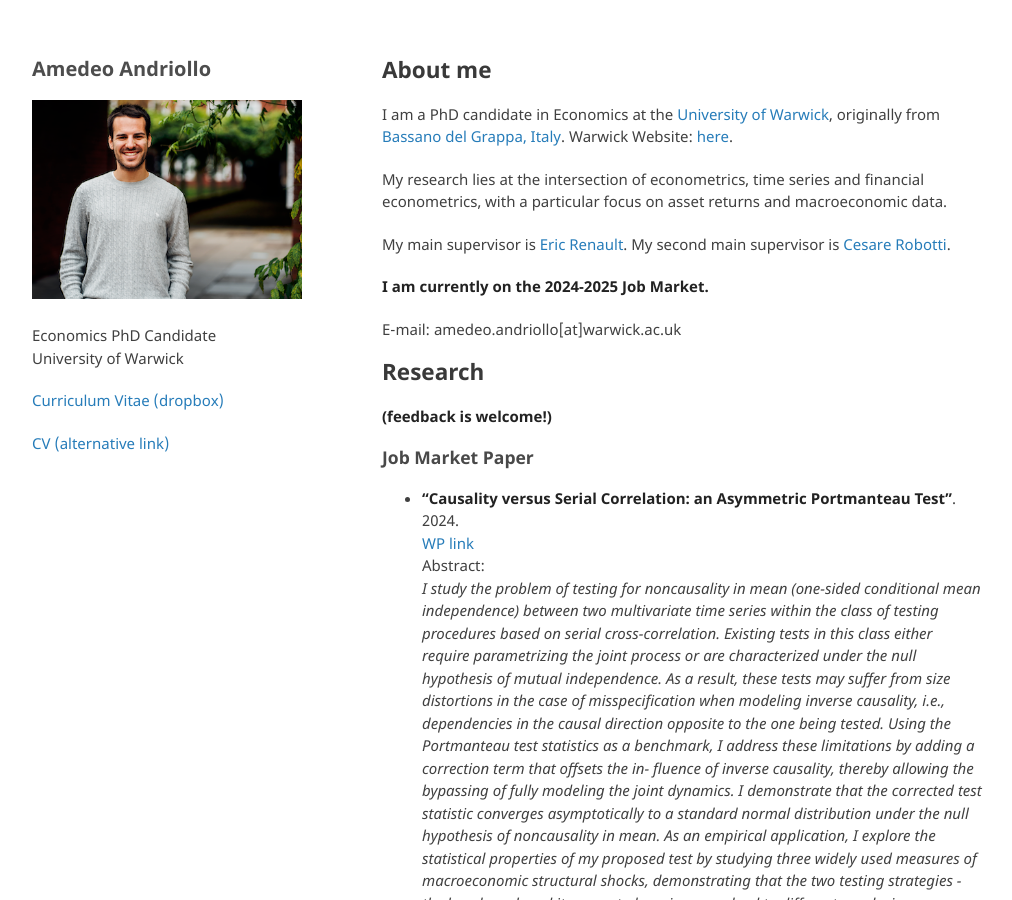
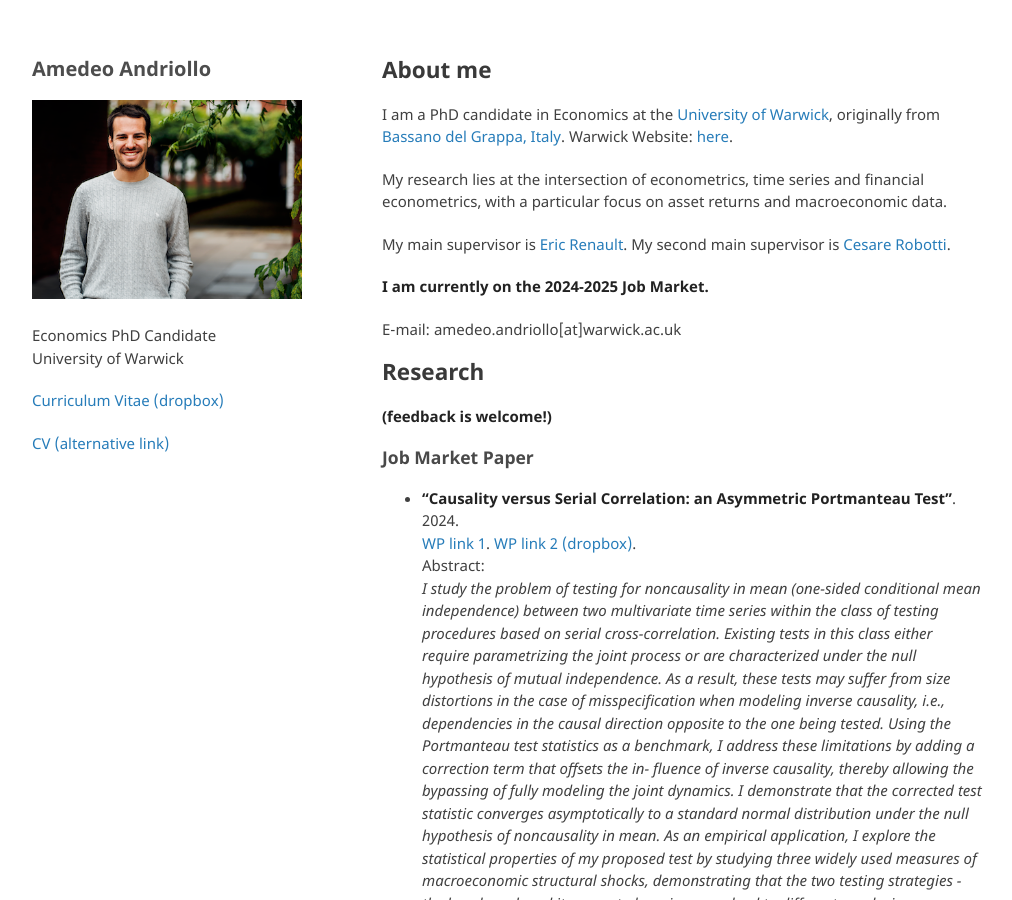
Before and after one commit to amandri/amandri.github.io, a Jekyll site: the page built from index.md, in a window 1280 px wide and 900 px high. Shown: the whole window, without its empty margins (133-1145 px from the left). Built offline with Jekyll 4.4.1, drawn with Linux system fonts in a browser that asks for light colours; the repository's description, which GitHub fills in, is left out; our own code applies the rules of GitHub Pages for plain Markdown files.

Commit message:
Update index.md

```diff
--- a/index.md
+++ b/index.md
@@ -21,7 +21,8 @@ E-mail: amedeo.andriollo[at]warwick.ac.uk
 ### Job Market Paper
 
 - **"Causality versus Serial Correlation: an Asymmetric Portmanteau Test"**. 2024. \
-[WP link](https://www.dropbox.com/scl/fi/93a6yegmow8dosougyv1l/JMP_Andriollo.pdf?rlkey=yvyemaebr3lyoyydf062fj5oj&dl=0) \
+[WP link 1](assets/pdf/JMP_Andriollo_9oct.pdf).
+[WP link 2 (dropbox)](https://www.dropbox.com/scl/fi/93a6yegmow8dosougyv1l/JMP_Andriollo.pdf?rlkey=yvyemaebr3lyoyydf062fj5oj&dl=0). \
 Abstract: \
 *I study the problem of testing for noncausality in mean (one-sided conditional mean independence) between two multivariate time series within the class of testing procedures based on serial cross-correlation. Existing tests in this class either require parametrizing the joint process or are characterized under the null hypothesis of mutual independence. As a result, these tests may suffer from size distortions in the case of misspecification when modeling inverse causality, i.e., dependencies in the causal direction opposite to the one being tested. Using the Portmanteau test statistics as a benchmark, I address these limitations by adding a correction term that offsets the in- fluence of inverse causality, thereby allowing the bypassing of fully modeling the joint dynamics. I demonstrate that the corrected test statistic converges asymptotically to a standard normal distribution under the null hypothesis of noncausality in mean. As an empirical application, I explore the statistical properties of my proposed test by studying three widely used measures of macroeconomic structural shocks, demonstrating that the two testing strategies -the benchmark and its corrected version- may lead to different conclusions regarding causal inference.*
 
```
